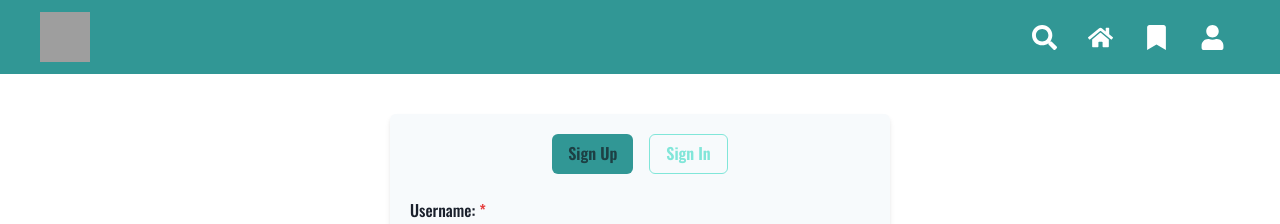
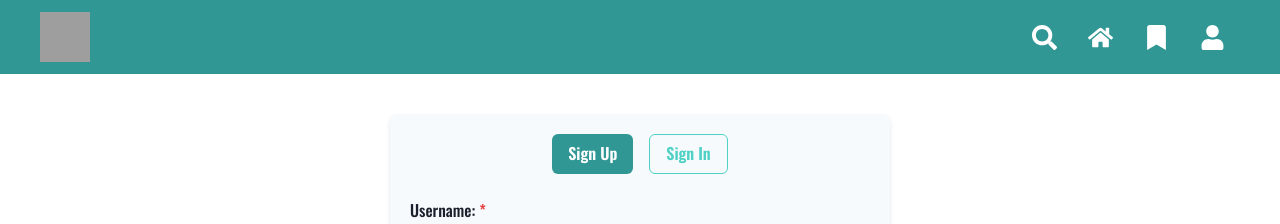
Before and after one commit to anne116/personal-project---MarketMaster, a React (Create React App) app in the folder frontend/: page /account in a window 1280 px wide. Shown: the top 224 px of the page. Built offline with nearby package versions, Linux system fonts and the light colour scheme; grey boxes are pictures that could not be loaded.

Commit message:
Fix: direct user to profile page after they sign up.

```diff
--- a/frontend/src/pages/Account.js
+++ b/frontend/src/pages/Account.js
@@ -64,6 +64,8 @@ const Account = () => {
       if (!response.ok) throw new Error('Failed to create account');
       const data = await response.json();
       setMessage(data.message);
+      localStorage.setItem('token', data.access_token);
+      navigate('/profile');
     } catch (err) {
       setError(err.message);
     }
@@ -119,7 +121,7 @@ const Account = () => {
         <Button
           onClick={() => setActiveTab('signup')}
           colorScheme='teal'
-          color={activeTab === 'signup' ? 'brand.900' : 'teal.200'}
+          color={activeTab === 'signup' ? 'white' : 'brand.300'}
           variant={activeTab === 'signup' ? 'solid' : 'outline'}
         >
           Sign Up
@@ -127,7 +129,7 @@ const Account = () => {
         <Button
           onClick={() => setActiveTab('signin')}
           colorScheme='teal'
-          color={activeTab === 'signin' ? 'brand.900' : 'brand.200'}
+          color={activeTab === 'signin' ? 'white' : 'brand.300'}
           variant={activeTab === 'signin' ? 'solid' : 'outline'}
         >
           Sign In
@@ -163,7 +165,8 @@ const Account = () => {
               />
             </FormControl>
             <Button
-              colorScheme='teal'
+              colorScheme='brand'
+              color='white'
               width='full'
               onClick={signup}
               isDisabled={!isSignupFormValid()}
@@ -200,6 +203,7 @@ const Account = () => {
             >
               Sign In
             </Button>
+
           </>
         )}
 
```
Also changed, not shown: 1 other file (tests, documents, lock files or other folders).
